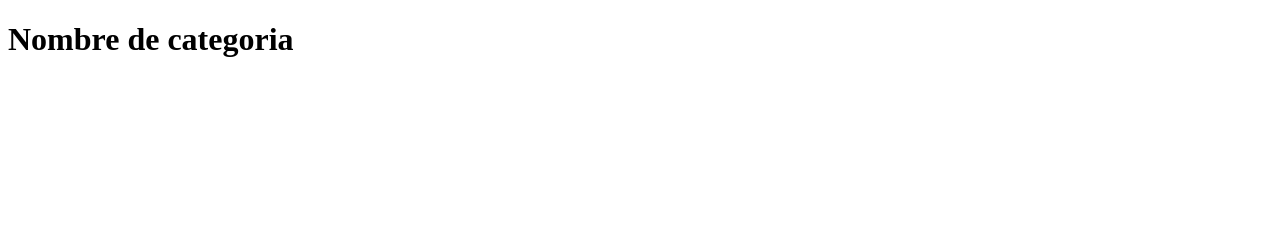
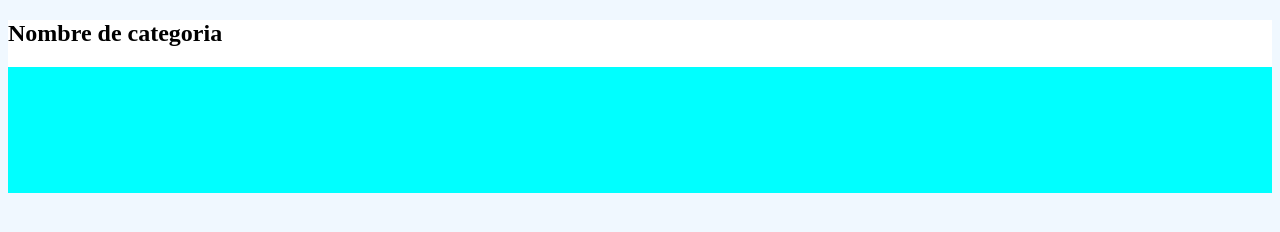
Before and after one commit to miguelhoma/Noticias, a plain HTML site: page categoryTemplate.html in a window 1280 px wide. Drawn offline with Linux system fonts and the light colour scheme.

Commit message:
Comienzo style category

```diff
--- a/categoryTemplate.html
+++ b/categoryTemplate.html
@@ -5,13 +5,14 @@
     <meta http-equiv="X-UA-Compatible" content="IE=edge">
     <meta name="viewport" content="width=device-width, initial-scale=1.0">
     <title>Plantilla de categoria</title>
+    <link rel="stylesheet" href="style.css">
 </head>
 
-<body>
+<body class="categoryTemplate">
 
-    <main>
+    <main class="mainCategory">
 
-        <h1> Nombre de categoria </h1>
+        <h2 class="nameCategory"> Nombre de categoria </h2>
 
         <section class="containerNoticias">
 
--- /dev/null
+++ b/style.css
@@ -0,0 +1,29 @@
+*{
+    box-sizing: border-box;
+}
+
+/* Empieza Style de la pagina de la categoria por Harsh */
+
+body.categoryTemplate{
+    background-color: aliceblue;
+}
+
+.mainCategory{
+    background-color: white;
+}
+
+.nameCategory{
+    font-size: x-large;
+}
+
+section{
+    display: flex;
+    flex-direction: column;
+}
+
+article{
+    background-color: aqua;
+}
+
+
+/* Acaba Style de la pagina de la categoria por Harsh*/
```
